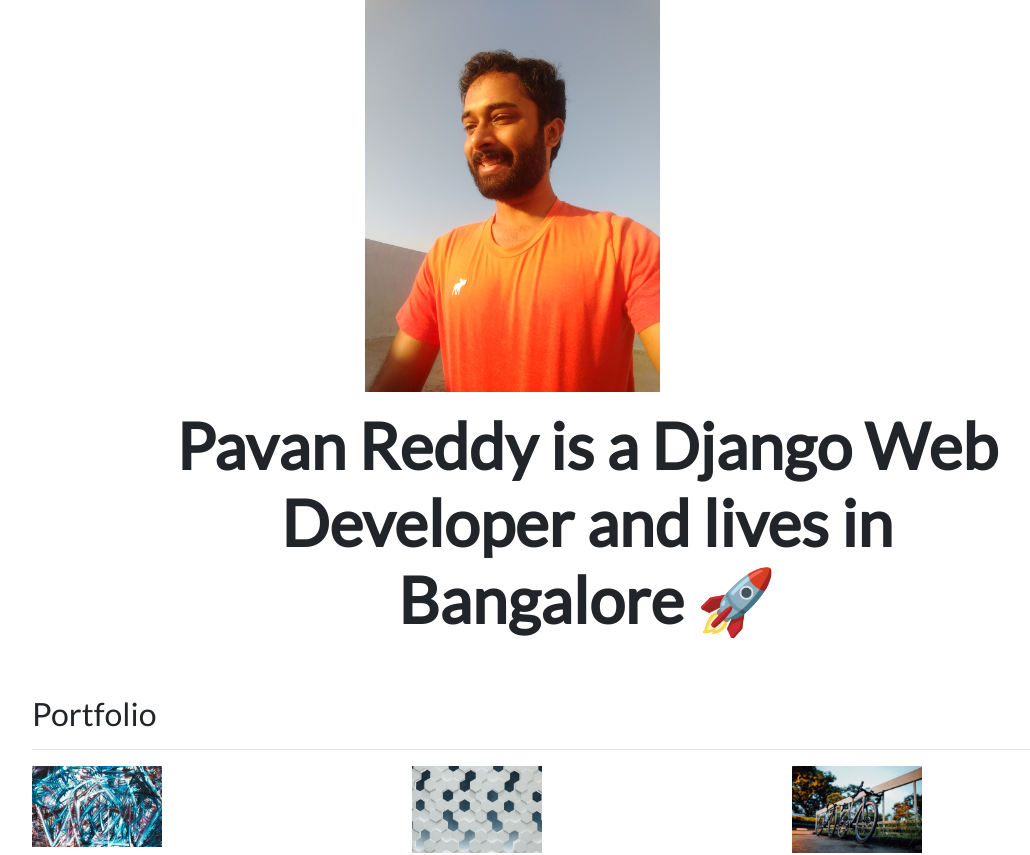
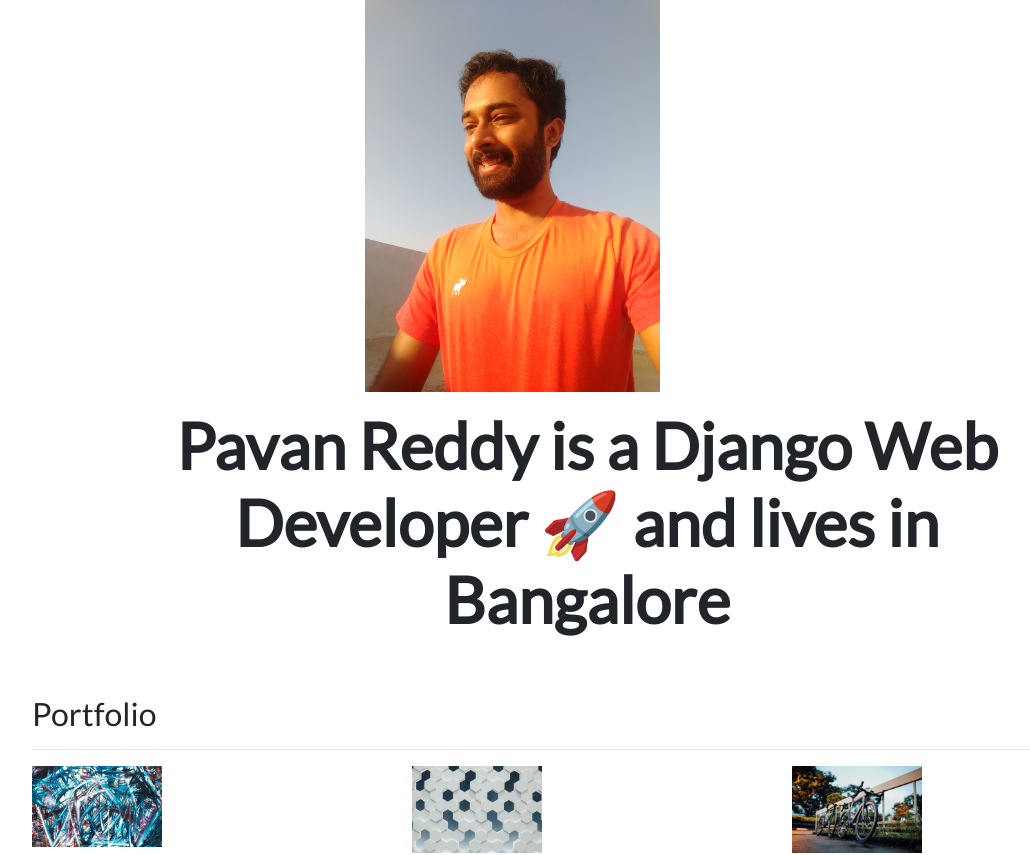
Before and after one commit to vaincarp/Personal-Portfolio, a Django app: page / in a window 1280 px wide. Shown: the part 73-928 px from the top of the page, without its empty margins (53-1083 px from the left). Run offline with Django 3.2, Linux system fonts and the light colour scheme; data comes from the database, SQL or seed files in the repository; parts of the project's set-up code (start-up, migrations or seed data) failed here and were passed over; some libraries are stand-ins or nearby versions.

Commit message:
modified template and req.txt

```diff
--- a/portfolio/templates/portfolio/home.html
+++ b/portfolio/templates/portfolio/home.html
@@ -12,7 +12,7 @@
 
 <div class="row justify-content-center mb-3">
   <div class="col-md-9 text-center">
-    <h1 id="hometext" class="font-weight-bold">Pavan Reddy is a Django Web Developer and lives in Bangalore 🚀</h1>
+    <h1 id="hometext" class="font-weight-bold">Pavan Reddy is a Django Web Developer 🚀 and lives in Bangalore</h1>
   </div>
 </div>
 
```
Also changed, not shown: requirements.txt (renamed from requirments.txt).
